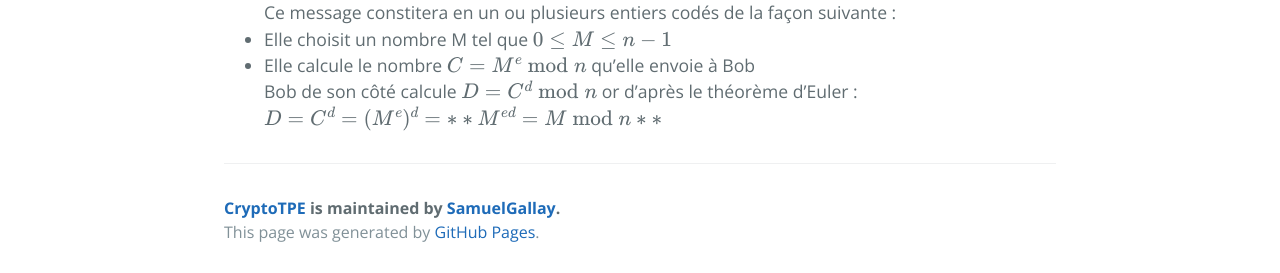
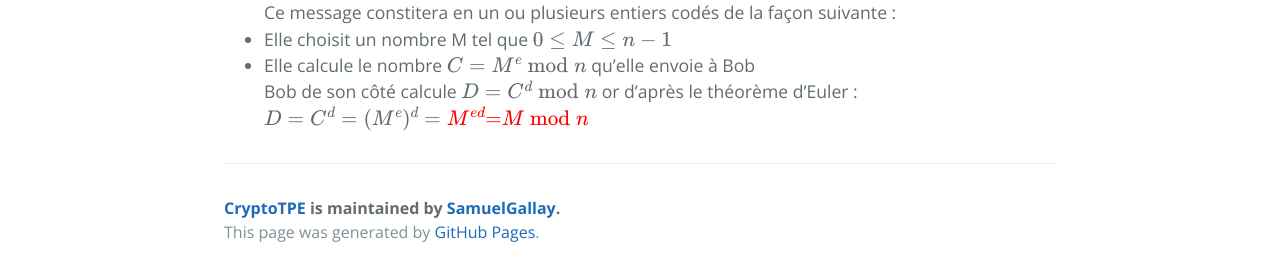
Before and after one commit to SamuelGallay/CryptoTPE, a Jekyll site: the page built from pages/4_Internet/3_rsa.md, in a window 1280 px wide. Shown: the part 1019-1292 px from the top of the page. Built offline with Jekyll 4.4.1, drawn with Linux system fonts in a browser that asks for light colours; our own code applies the rules of GitHub Pages for plain Markdown files; formulas are drawn with MathJax 3.

Commit message:
Update 3_rsa.md

```diff
--- a/pages/4_Internet/3_rsa.md
+++ b/pages/4_Internet/3_rsa.md
@@ -26,4 +26,4 @@ Ce message constitera en un ou plusieurs entiers codés de la façon suivante :
 * Elle choisit un nombre M tel que $$ 0 \leq M \leq n-1 $$
 * Elle calcule le nombre $$ C = M^e \bmod n $$ qu'elle envoie à Bob \\
 Bob de son côté calcule $$ D = C^d \bmod n $$ or d'après le théorème d'Euler : \\
-$$ D = C^d = (M^e)^d = **M^{ed} = M \bmod n ** $$
+$$ D = C^d = (M^e)^d = \color{red} {M^{ed}} \color{red} {=} \color{red} {M \bmod n}  $$
```
